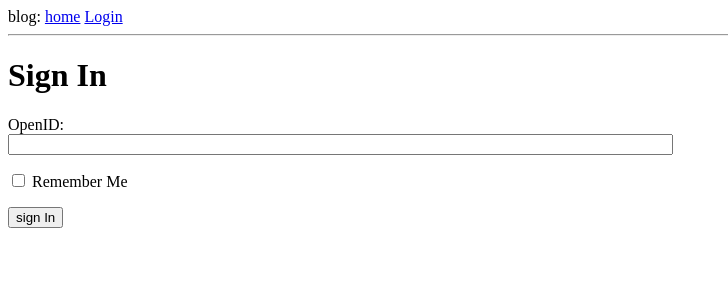
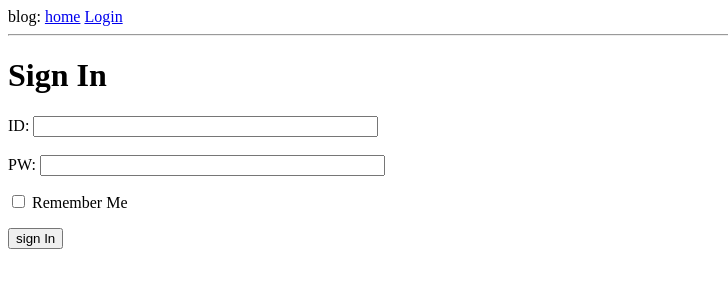
Before and after one commit to masunghoon/blog, a Flask app: template app/templates/login.html in a window 1280 px wide. Shown: the top 300 px of the page, without its empty margins (0-728 px from the left). Run offline with Flask 2, Linux system fonts and the light colour scheme; the template is opened without the code that fills it: most values are stand-ins (such as "Sample title", 1, 10 or a date in 2020); form fields are guessed from the names that the template uses; parts of the project's set-up code (start-up, migrations or seed data) failed here and were passed over.

Commit message:
20141001_01

```diff
--- a/app/templates/login.html
+++ b/app/templates/login.html
@@ -4,8 +4,11 @@
 <form action="" method="post" name="login">
     {{form.hidden_tag()}}
     <p>
-        OpenID:<br>
-        {{form.openid(size=80)}}<br>
+        ID: {{form.id(size=40)}}<br>
+        {% for error in form.id.errors %}
+            <span style="color: red;">[{{error}}]</span>
+        {% endfor %}<br>
+        PW: {{form.password(size=40)}}<br>
     </p>
     <p>{{form.remember_me}} Remember Me</p>
     <p><input type="submit" value="sign In"></p>
```
Also changed, not shown: app/views.py (+6 -2 lines).
